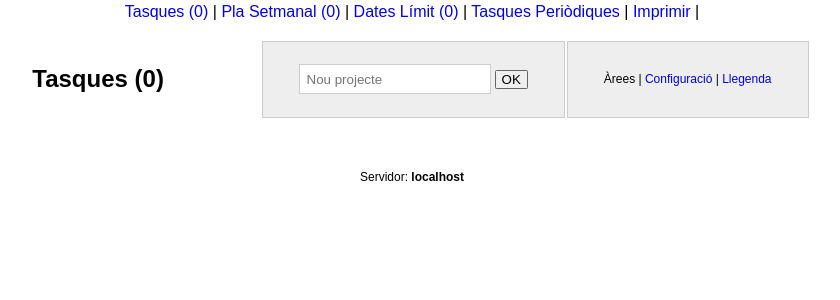
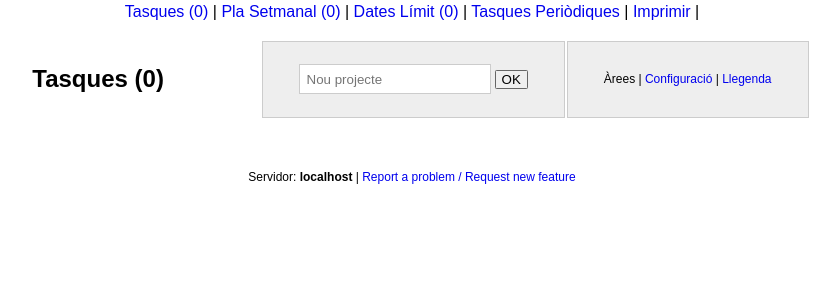
Before and after one commit to holalluis/tasques, a PHP site: page / in a window 1280 px wide. Shown: the top 300 px of the page, without its empty margins (228-1068 px from the left). Run offline with PHP 8.4, Linux system fonts and the light colour scheme; data that the repository does not hold is empty.

Commit message:
afegit footer

```diff
--- a/deadlines.php
+++ b/deadlines.php
@@ -108,3 +108,5 @@
 		}
 	?>
 </table>
+
+<!--fi pagina--><?php include 'footer.php' ?>
--- a/editaArees.php
+++ b/editaArees.php
@@ -85,3 +85,5 @@
 		}
 	?>
 </table>
+
+<!--fi pagina--><?php include 'footer.php' ?>
--- /dev/null
+++ b/footer.php
@@ -0,0 +1,8 @@
+
+<div style=font-size:12px;margin:1em>
+	<!--nom del servidor: si sóc jo dirà localhost-->
+	Servidor: <b><?php echo $_SERVER['SERVER_NAME']; ?></b>
+	|
+	<a href="mailto:lbosch@icra.cat?subject=Tasques app request">
+		Report a problem / Request new feature</a>
+</div>
--- a/index.php
+++ b/index.php
@@ -75,12 +75,7 @@
 <!--Taula de projectes i tasques-->
 <?php include 'taulaTasques.php' ?>
 
-<!--nom del servidor: si sóc jo dirà localhost-->
-<div style=font-size:12px;margin:1em>
-	Servidor: <b><?php echo $_SERVER['SERVER_NAME']; ?></b>
-</div>
-
-<!-- fi pagina-->
+<!--fi pagina--><?php include 'footer.php' ?>
 
 <!--ressalta visualment les tasques del pla setmanal i deadlines-->
 <script>
--- a/periodiques.php
+++ b/periodiques.php
@@ -64,3 +64,5 @@
 		<td align=center><button type=submit>ok</button>
 		</form>
 </table>
+
+<!--fi pagina--><?php include 'footer.php' ?>
--- a/pla.php
+++ b/pla.php
@@ -281,6 +281,8 @@
 	<?php include 'alertes.php' ?>
 </div>
 
+<!--fi pagina--><?php include 'footer.php' ?>
+
 <script>
 	function tascaDeadline(id)
 	//posa un quadrat vermell a la tasca per marcar que té deadline
--- a/projecte.php
+++ b/projecte.php
@@ -197,7 +197,8 @@
 	Esborra projecte
 </button>
 
-<!--fi pagina-->
+<!--fi pagina--><?php include 'footer.php' ?>
+
 <script>
 	/*
 		modifica el select per enviar al pla setmanal seleccionant el dia de la setmana que som avui (0 a 6)
```
